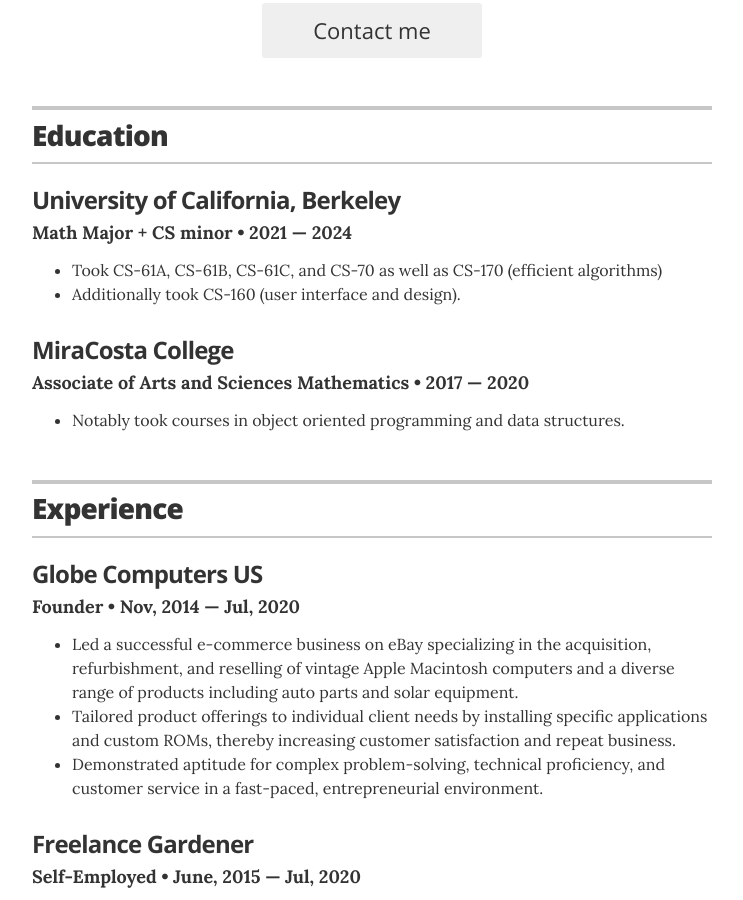
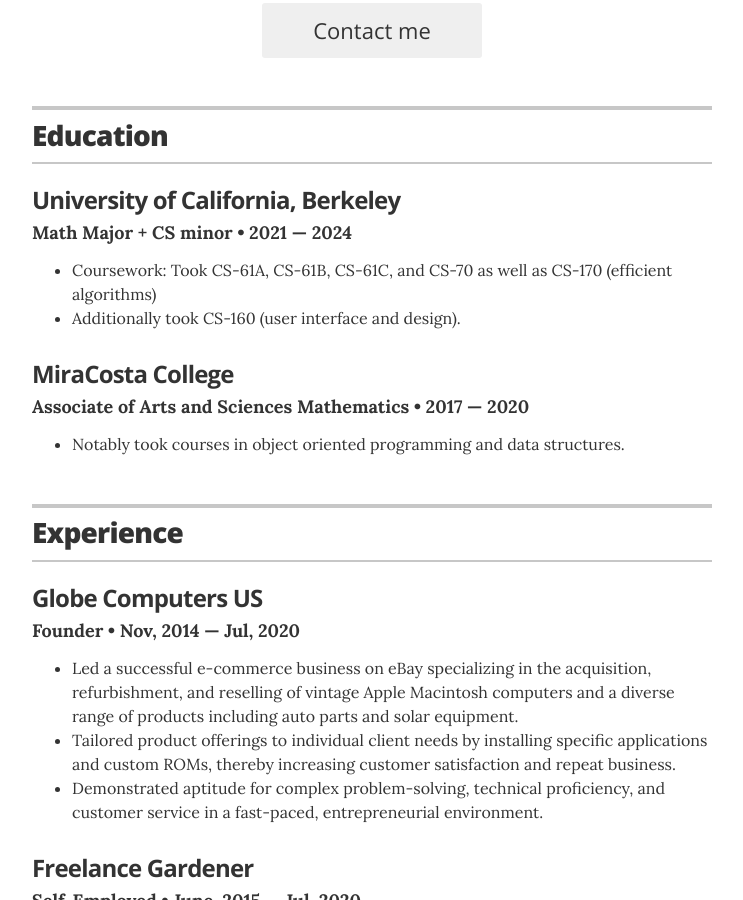
Before and after one commit to arthurutnehmer/Resume, a Jekyll site: the page built from index.html, in a window 1280 px wide and 900 px high, scrolled down 513 px. Shown: the whole window, without its empty margins (268-1011 px from the left). Built offline with Jekyll 4.4.1, drawn with Linux system fonts in a browser that asks for light colours.

```diff
--- a/_data/education.yml
+++ b/_data/education.yml
@@ -3,7 +3,7 @@
   uni: University of California, Berkeley
   year: 2021 &mdash; 2024
   awards:
-    - award: Took CS-61A, CS-61B, CS-61C, and CS-70 as well as CS-170 (efficient algorithms)
+    - award: "Coursework: Took CS-61A, CS-61B, CS-61C, and CS-70 as well as CS-170 (efficient algorithms)"
     - award: Additionally took CS-160 (user interface and design).
   summary:
 
```
